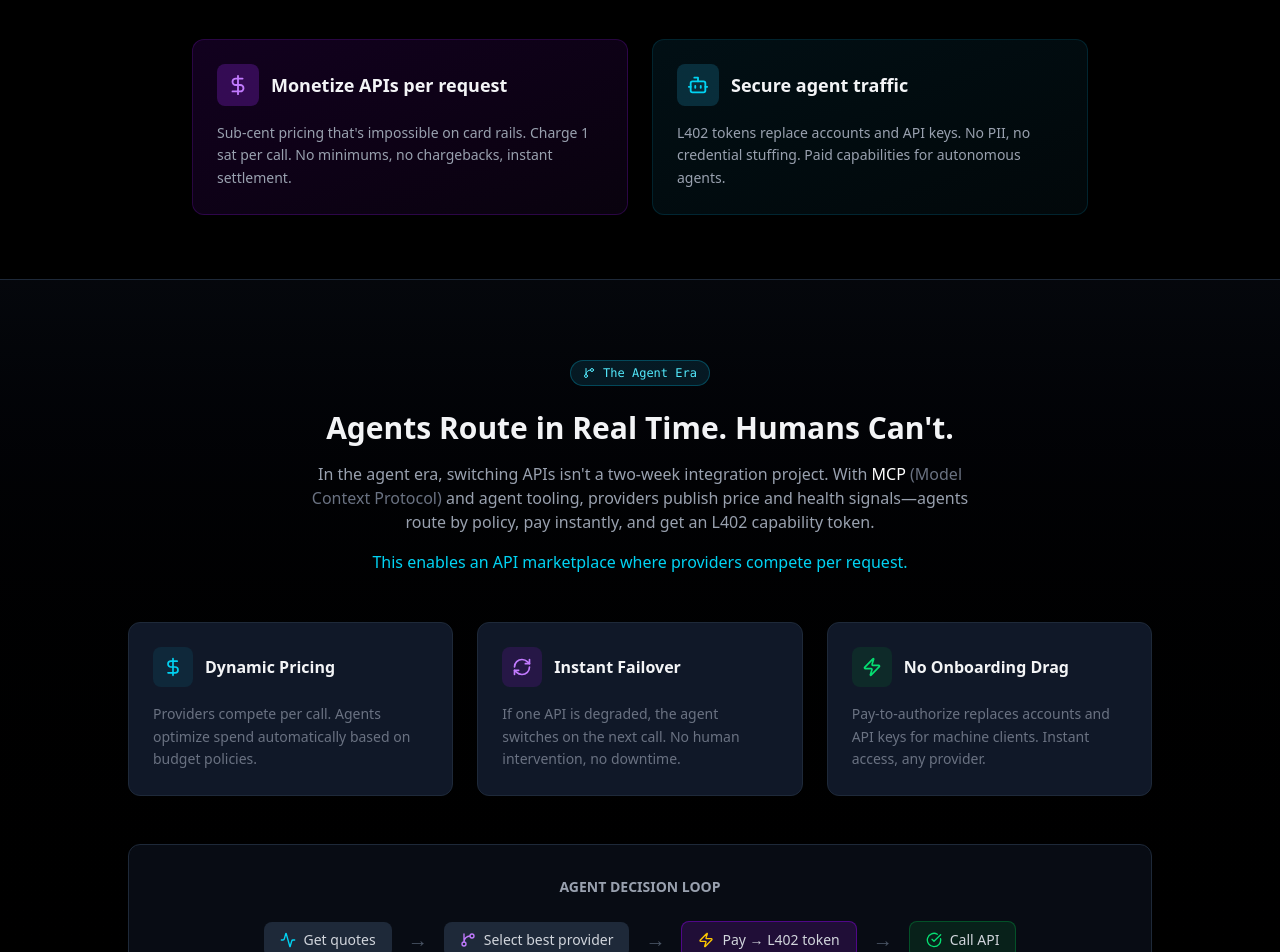
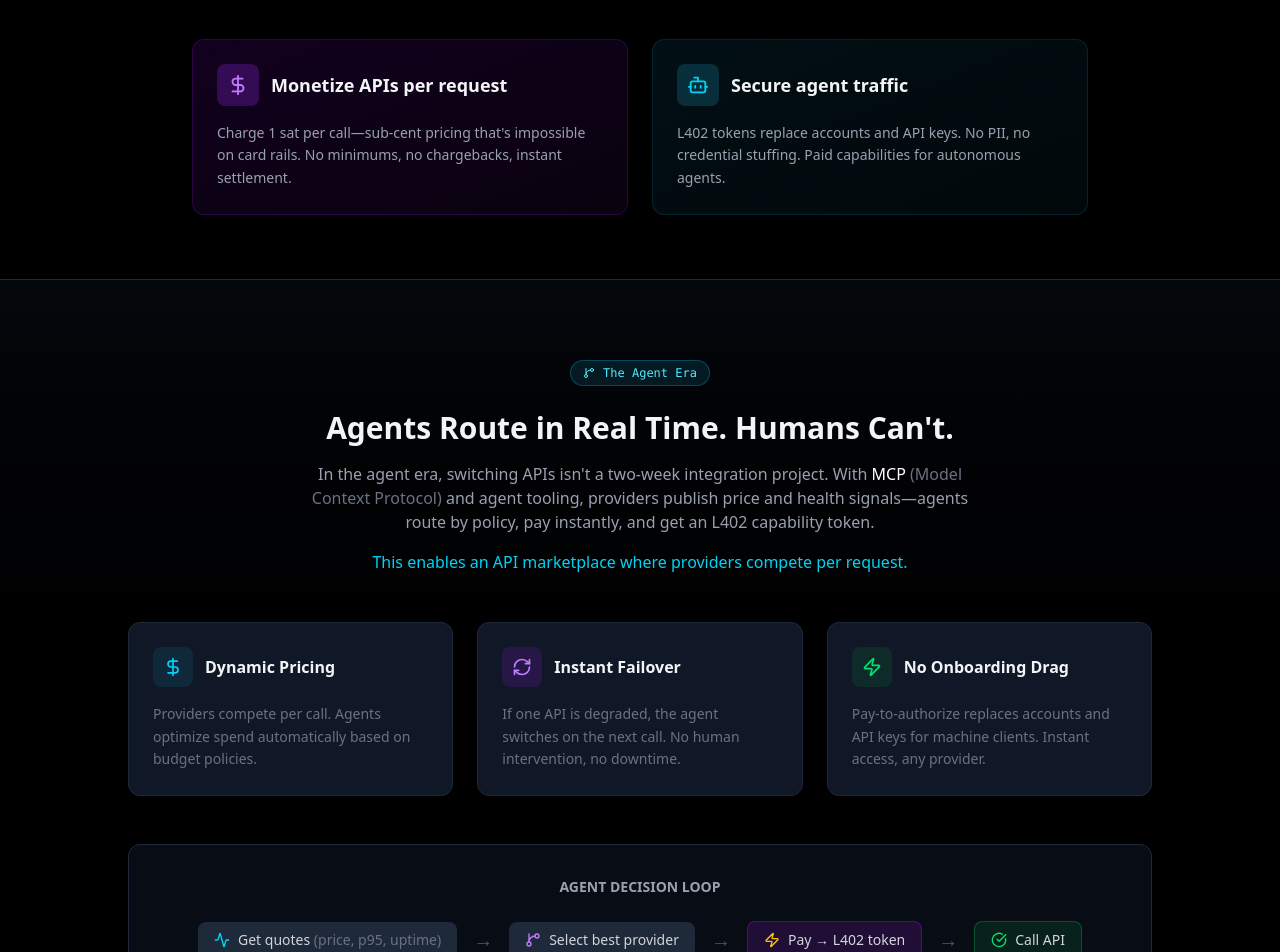
Before and after one commit to SatGate-io/satgate, a Next.js app in the folder satgate-landing/: page / in a window 1280 px wide. Shown: the part 900-1852 px from the top of the page. Built offline with nearby package versions, Linux system fonts and the light colour scheme.

Commit message:
Landing page tweaks: concrete quotes + sats-first pricing
- Get quotes now shows '(price, p95, uptime)' for concreteness
- Monetization copy now leads with sats: 'Charge 1 sat per call—sub-cent pricing...'

```diff
--- a/satgate-landing/app/page.tsx
+++ b/satgate-landing/app/page.tsx
@@ -117,7 +117,7 @@ const LandingPage = () => {
                 <h3 className="font-bold text-lg">Monetize APIs per request</h3>
               </div>
               <p className="text-gray-400 text-sm leading-relaxed">
-                Sub-cent pricing that's impossible on card rails. Charge 1 sat per call. No minimums, no chargebacks, instant settlement.
+                Charge 1 sat per call—sub-cent pricing that's impossible on card rails. No minimums, no chargebacks, instant settlement.
               </p>
             </div>
             <div className="p-6 rounded-xl bg-gradient-to-br from-cyan-950/30 to-cyan-900/10 border border-cyan-800/30 hover:border-cyan-600/50 transition">
@@ -194,7 +194,7 @@ const LandingPage = () => {
             <div className="flex flex-col md:flex-row items-center justify-center gap-3 md:gap-4">
               <div className="flex items-center gap-2 px-4 py-2 bg-gray-800 rounded-lg text-sm">
                 <Activity size={16} className="text-cyan-400" />
-                <span className="text-gray-300">Get quotes</span>
+                <span className="text-gray-300">Get quotes <span className="text-gray-500">(price, p95, uptime)</span></span>
               </div>
               <span className="text-gray-600 text-xl hidden md:block">→</span>
               <span className="text-gray-600 md:hidden">↓</span>
```
